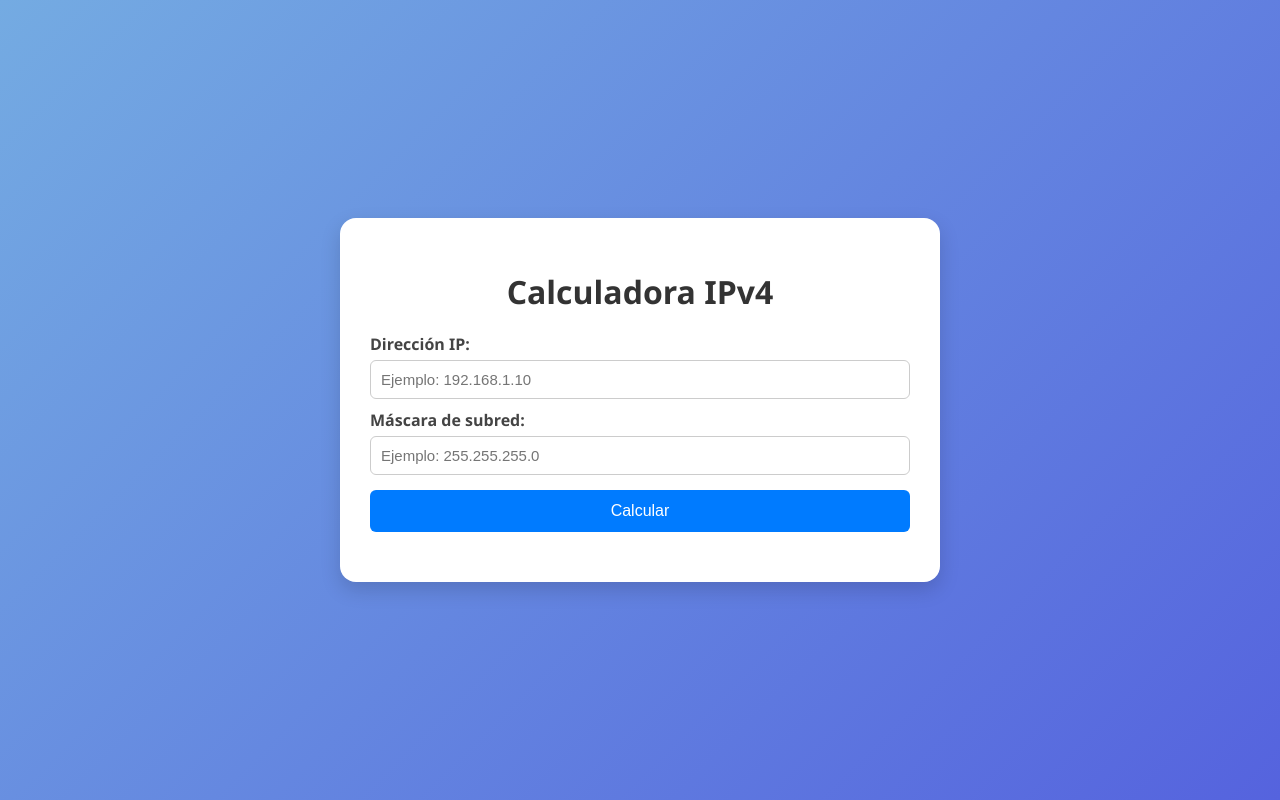
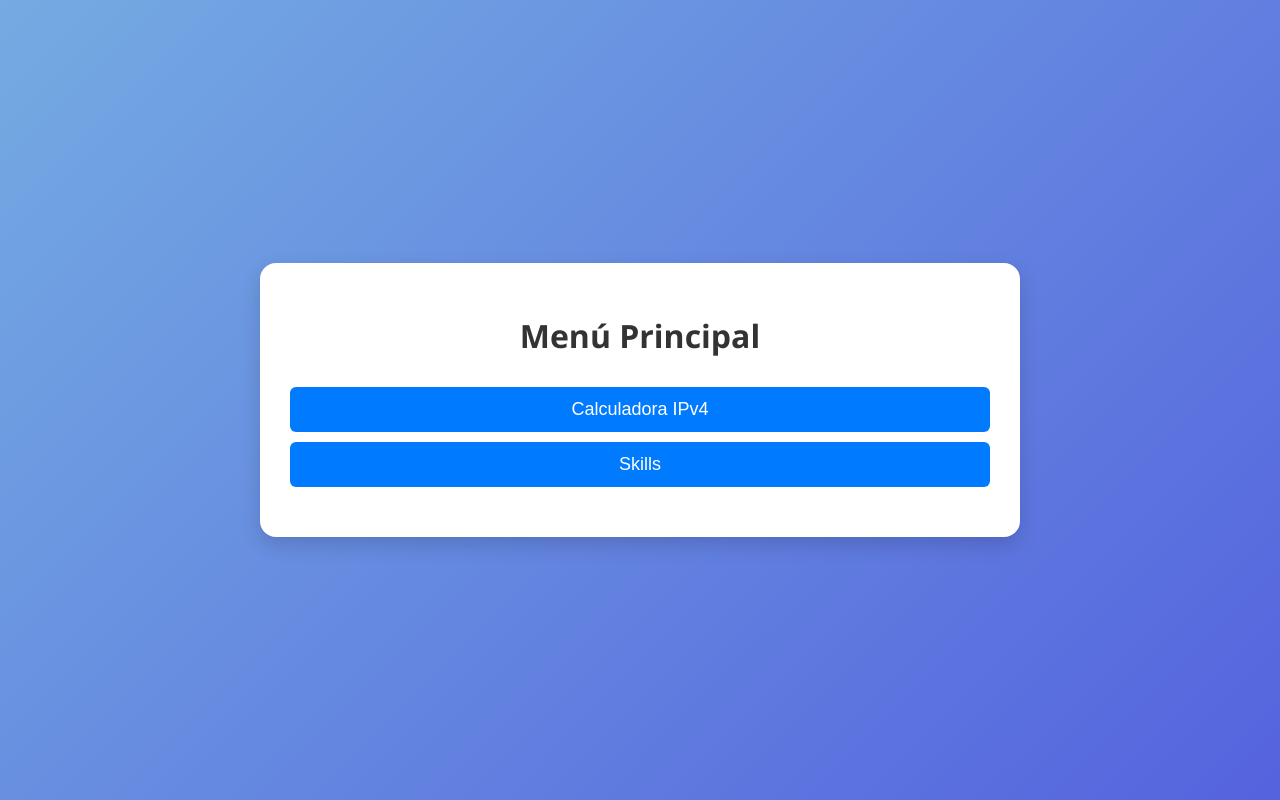
Before and after one commit to Giaxeri/Redes-Maquina-Virtual, a PHP site: page / in a window 1280 px wide. Run offline with PHP 8.4, Linux system fonts and the light colour scheme.

Commit message:
Update index.php
.

```diff
--- a/index.php
+++ b/index.php
@@ -2,13 +2,9 @@
 <html lang="es">
 <head>
 <meta charset="UTF-8">
-  <title>Calculadora IPv4</title>
+<title>App</title>
 
 <style>
-    /* ======== ESTILOS GENERALES ======== */
-    * { box-sizing: border-box; }
-
-    /* Fondo y formato del cuerpo */
     body {
         margin: 0;
         padding: 0;
@@ -20,230 +16,208 @@
         justify-content: center;
     }
 
-    /* Contenedor principal de la calculadora */
     .container {
         background: #ffffff;
         width: 90%;
-      max-width: 600px;
+        max-width: 700px;
         padding: 30px;
         border-radius: 16px;
-      box-shadow: 0 8px 20px rgba(0, 0, 0, 0.15);
-      text-align: center;
+        box-shadow: 0 8px 20px rgba(0,0,0,0.15);
         animation: fadeIn 0.7s ease;
     }
 
-    /* Animación al cargar */
     @keyframes fadeIn {
       from { opacity: 0; transform: translateY(-10px); }
       to { opacity: 1; transform: translateY(0); }
     }
 
-    /* Título principal */
-    h1 { color: #333; margin-bottom: 20px; font-weight: 600; }
-
-    /* Formulario de entrada */
-    form { text-align: left; margin-bottom: 20px; }
-
-    label { display: block; font-weight: 600; color: #444; margin-top: 10px; margin-bottom: 5px; }
-
-    input {
-      width: 100%;
-      padding: 10px;
-      border: 1px solid #ccc;
-      border-radius: 6px;
-      font-size: 15px;
+    h1 {
+        text-align: center;
+        margin-bottom: 20px;
+        color: #333;
     }
 
-    /* Botón de calcular */
-    button {
+    .menu button {
         width: 100%;
         padding: 12px;
         background: #007bff;
+        color: white;
         border: none;
+        margin-top: 10px;
+        font-size: 18px;
         border-radius: 6px;
-      color: white;
-      font-size: 16px;
-      margin-top: 15px;
         cursor: pointer;
-      transition: background 0.3s ease;
     }
 
-    button:hover { background: #0056b3; }
+    .menu button:hover { background: #0056b3; }
 
-    /* Sección de resultados */
+    /* ======== Estilos previos de la calculadora ======== */
+
+    form { text-align: left; margin-bottom: 20px; }
+    label { display: block; font-weight: 600; color: #444; margin-top: 10px; }
+    input {
+      width: 100%; padding: 10px; border: 1px solid #ccc;
+      border-radius: 6px; font-size: 15px;
+    }
+    button { width: 100%; padding: 12px; background: #007bff; border: none;
+             border-radius: 6px; color: white; font-size: 16px; margin-top: 15px; }
     .resultado {
-      background: #f9f9f9;
-      border-radius: 10px;
-      padding: 20px;
-      text-align: left;
-      margin-top: 20px;
-      border-left: 4px solid #007bff;
+      background: #f9f9f9; padding: 20px; border-radius: 10px;
+      text-align: left; margin-top: 20px; border-left: 4px solid #007bff;
     }
-
-    .resultado p { margin: 8px 0; color: #333; }
-
-    /* Estilo de la IP en binario */
-    .binario {
-      background: #eee;
-      padding: 10px;
-      border-radius: 6px;
-      font-family: monospace;
-      margin-top: 10px;
-      overflow-x: auto;
-      white-space: nowrap;
-    }
-
-    /* Colores para los bits de red y host */
+    .binario { background: #eee; padding: 10px; border-radius: 6px; font-family: monospace; }
     .red { color: #e53935; font-weight: bold; }
     .host { color: #43a047; font-weight: bold; }
-
-    /* Mensaje de error */
     .error { color: #d32f2f; font-weight: bold; margin-top: 10px; }
 </style>
 
 <script>
-    /* ======== VALIDACIÓN DEL FORMATO IPv4 ======== */
-
-    // Esta función verifica que el valor tenga el formato correcto "x.x.x.x"
-    // donde cada x es un número entre 0 y 255.
+// Validación JS
 function validarIPv4(valor) {
-      const regex = /^(25[0-5]|2[0-4]\d|1\d\d|[1-9]?\d)(\.(25[0-5]|2[0-4]\d|1\d\d|[1-9]?\d)){3}$/;
-      return regex.test(valor);
+    const r = /^(25[0-5]|2[0-4]\d|1\d\d|[1-9]?\d)(\.(25[0-5]|2[0-4]\d|1\d\d|[1-9]?\d)){3}$/;
+    return r.test(valor);
 }
 
-    // Esta función se ejecuta al presionar "Calcular"
 function validarFormulario() {
     const ip = document.querySelector('input[name="ip"]').value.trim();
     const mask = document.querySelector('input[name="mask"]').value.trim();
     const errorDiv = document.getElementById("mensaje-error");
     errorDiv.innerHTML = "";
 
-      // Validar IP
     if (!validarIPv4(ip)) {
-        errorDiv.textContent = "Error: La dirección IP no tiene un formato válido (x.x.x.x)";
+        errorDiv.textContent = "Error: La dirección IP no es válida.";
         return false;
     }
-
-      // Validar máscara
     if (!validarIPv4(mask)) {
-        errorDiv.textContent = "Error: La máscara de subred no tiene un formato válido (x.x.x.x)";
+        errorDiv.textContent = "Error: La máscara no es válida.";
         return false;
     }
-
-      // Si todo está bien, se envía el formulario
     return true;
 }
 </script>
+
 </head>
-
 <body>
 
 <div class="container">
-    <h1>Calculadora IPv4</h1>
 
-    <!-- Formulario con validación de IP y máscara -->
+<?php
+// Detección de secciones
+$vista = $_POST["vista"] ?? "menu";
+
+if ($vista == "menu") {
+    echo '
+    <h1>Menú Principal</h1>
+    <form method="post" class="menu">
+        <button name="vista" value="calc">Calculadora IPv4</button>
+        <button name="vista" value="skills">Skills</button>
+    </form>';
+}
+
+// ==================== SKILLS ====================
+elseif ($vista == "skills") {
+    echo '
+    <h1>Skills</h1>
+    <p style="font-size:22px; text-align:center;">Hola mundo 👋</p>
+
+    <form method="post">
+        <button name="vista" value="menu">Volver</button>
+    </form>';
+}
+
+// ==================== CALCULADORA ====================
+elseif ($vista == "calc") {
+
+    echo '<h1>Calculadora IPv4</h1>';
+
+    echo '
     <form method="post" onsubmit="return validarFormulario()">
+        <input type="hidden" name="vista" value="calc">
+
         <label>Dirección IP:</label>
-      <input type="text" name="ip" placeholder="Ejemplo: 192.168.1.10" required>
+        <input type="text" name="ip" required placeholder="192.168.1.10">
 
         <label>Máscara de subred:</label>
-      <input type="text" name="mask" placeholder="Ejemplo: 255.255.255.0" required>
+        <input type="text" name="mask" required placeholder="255.255.255.0">
 
         <button type="submit">Calcular</button>
+        <div id="mensaje-error" class="error"></div>
+    </form>';
 
-      <!-- Aquí se mostrará el mensaje de error si el formato no es válido -->
-      <div id="mensaje-error" class="error"></div>
-    </form>
+    if (isset($_POST["ip"]) && isset($_POST["mask"])) {
 
-<?php
-// =================== LÓGICA PHP ===================
+        function dec2bin8($n){ return str_pad(decbin($n),8,"0",STR_PAD_LEFT); }
 
-if ($_SERVER["REQUEST_METHOD"] == "POST") {
-
-  // Función auxiliar: convierte un número decimal a binario de 8 bits
-  function dec2bin8($num) {
-    return str_pad(decbin($num), 8, "0", STR_PAD_LEFT);
-  }
-
-  // Se capturan los datos ingresados por el usuario
         $ip = $_POST["ip"];
         $mask = $_POST["mask"];
 
-  // Se separan los octetos en arreglos
         $ipParts = array_map('intval', explode('.', $ip));
         $maskParts = array_map('intval', explode('.', $mask));
 
-  // Se convierten a binario los 4 octetos y se concatenan
         $ipBin = implode('', array_map('dec2bin8', $ipParts));
         $maskBin = implode('', array_map('dec2bin8', $maskParts));
 
-  // Se calcula la IP de red (operación AND bit a bit)
-  $networkBin = '';
-  for ($i = 0; $i < 32; $i++) {
-    $networkBin .= $ipBin[$i] & $maskBin[$i];
-  }
+        $networkBin = "";
+        for ($i=0;$i<32;$i++) $networkBin .= $ipBin[$i] & $maskBin[$i];
 
-  // Contamos los bits de red (cantidad de 1s en la máscara)
-  $maskBits = substr_count($maskBin, '1');
+        $maskBits = substr_count($maskBin,'1');
+        $broadcastBin = substr($networkBin,0,$maskBits) . str_repeat('1',32-$maskBits);
 
-  // Se genera la IP de broadcast (bits de host en 1)
-  $broadcastBin = substr($networkBin, 0, $maskBits) . str_repeat('1', 32 - $maskBits);
+        $networkDec = join('.', array_map('bindec', str_split($networkBin,8)));
+        $broadcastDec = join('.', array_map('bindec', str_split($broadcastBin,8)));
 
-  // Conversión de binario a decimal para mostrar las direcciones
-  $networkDec = join('.', array_map('bindec', str_split($networkBin, 8)));
-  $broadcastDec = join('.', array_map('bindec', str_split($broadcastBin, 8)));
+        $hostBits = 32 - $maskBits;
+        $hostsUtiles = ($hostBits>1) ? pow(2,$hostBits)-2 : 0;
 
-  // Cálculo de cantidad de hosts útiles: 2^(bits host) - 2
-  $hostBits = 32 - $maskBits;
-  $hostsUtiles = ($hostBits > 1) ? pow(2, $hostBits) - 2 : 0;
+        $primero = $ipParts[0];
+        if ($primero<=126) $clase="A";
+        elseif ($primero<=191) $clase="B";
+        elseif ($primero<=223) $clase="C";
+        elseif ($primero<=239) $clase="D";
+        else $clase="E";
 
-  // Determinar la clase de IP según el primer octeto
-  $clase = '';
-  $primero = $ipParts[0];
-  if ($primero >= 1 && $primero <= 126) $clase = "A";
-  elseif ($primero >= 128 && $primero <= 191) $clase = "B";
-  elseif ($primero >= 192 && $primero <= 223) $clase = "C";
-  elseif ($primero >= 224 && $primero <= 239) $clase = "D";
-  else $clase = "E";
-
-  // Determinar si la IP es pública o privada
         $tipo = "Pública";
-  if ($primero == 10 ||
-      ($primero == 172 && $ipParts[1] >= 16 && $ipParts[1] <= 31) ||
-      ($primero == 192 && $ipParts[1] == 168)) {
+        if ($primero==10 || ($primero==172 && $ipParts[1]>=16 && $ipParts[1]<=31) || ($primero==192 && $ipParts[1]==168)) {
             $tipo = "Privada";
         }
 
-  // Calcular rango de IPs útiles (primera y última dirección de host)
         $networkNum = bindec($networkBin);
         $broadcastNum = bindec($broadcastBin);
-  $startIP = long2ip($networkNum + 1);
-  $endIP = long2ip($broadcastNum - 1);
+        $startIP = long2ip($networkNum+1);
+        $endIP = long2ip($broadcastNum-1);
 
-  // Representación binaria coloreada (red = rojo, host = verde)
-  $binarioRedHost = '';
-  for ($i = 0; $i < 32; $i++) {
-    $b = $ipBin[$i];
-    if ($i < $maskBits) $binarioRedHost .= "<span class='red'>$b</span>";
-    else $binarioRedHost .= "<span class='host'>$b</span>";
-    if (($i + 1) % 8 == 0 && $i != 31) $binarioRedHost .= ".";
+        $binarioRedHost = "";
+        for ($i=0;$i<32;$i++){
+            $bit=$ipBin[$i];
+            if ($i < $maskBits) $binarioRedHost .= "<span class='red'>$bit</span>";
+            else $binarioRedHost .= "<span class='host'>$bit</span>";
+            if(($i+1)%8==0 && $i!=31) $binarioRedHost.=".";
         }
 
-  // =================== RESULTADOS ===================
-  echo "<div class='resultado'>
+        echo "
+        <div class='resultado'>
             <p><strong>IP ingresada:</strong> $ip</p>
             <p><strong>Máscara:</strong> $mask /$maskBits</p>
             <p><strong>IP de Red:</strong> $networkDec</p>
             <p><strong>IP de Broadcast:</strong> $broadcastDec</p>
-    <p><strong>Cantidad de hosts útiles:</strong> $hostsUtiles</p>
-	    <p><strong>Rango de IPs útiles:</strong> $startIP - $endIP</p>
-    <p><strong>Clase de IP:</strong> $clase</p>
-    <p><strong>Tipo de IP:</strong> $tipo</p>
-    <p><strong>Porción de red y host (binario):</strong></p>
+            <p><strong>Hosts útiles:</strong> $hostsUtiles</p>
+            <p><strong>Rango:</strong> $startIP - $endIP</p>
+            <p><strong>Clase:</strong> $clase</p>
+            <p><strong>Tipo:</strong> $tipo</p>
+            <p><strong>Binario:</strong></p>
             <div class='binario'>$binarioRedHost</div>
         </div>";
     }
+
+    echo '
+    <form method="post">
+        <button name="vista" value="menu">Volver</button>
+    </form>';
+
+}
+
 ?>
+
 </div>
 
 </body>
```
Lines whose indentation alone changed are shown as unchanged.
